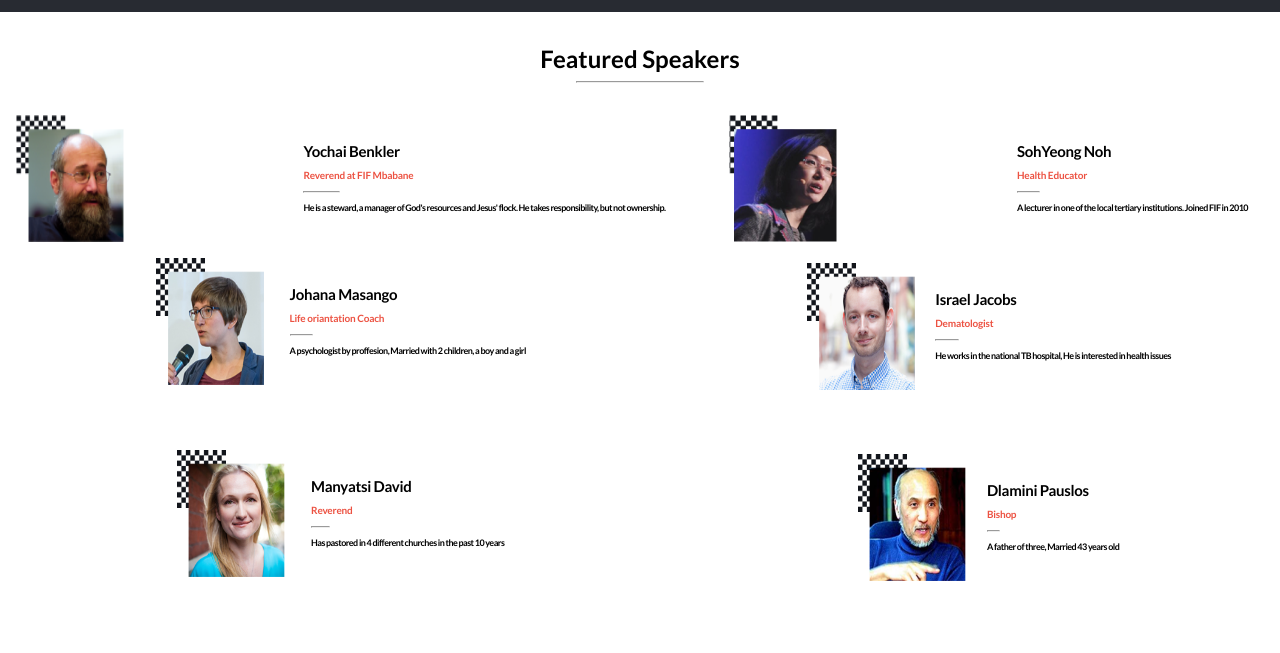
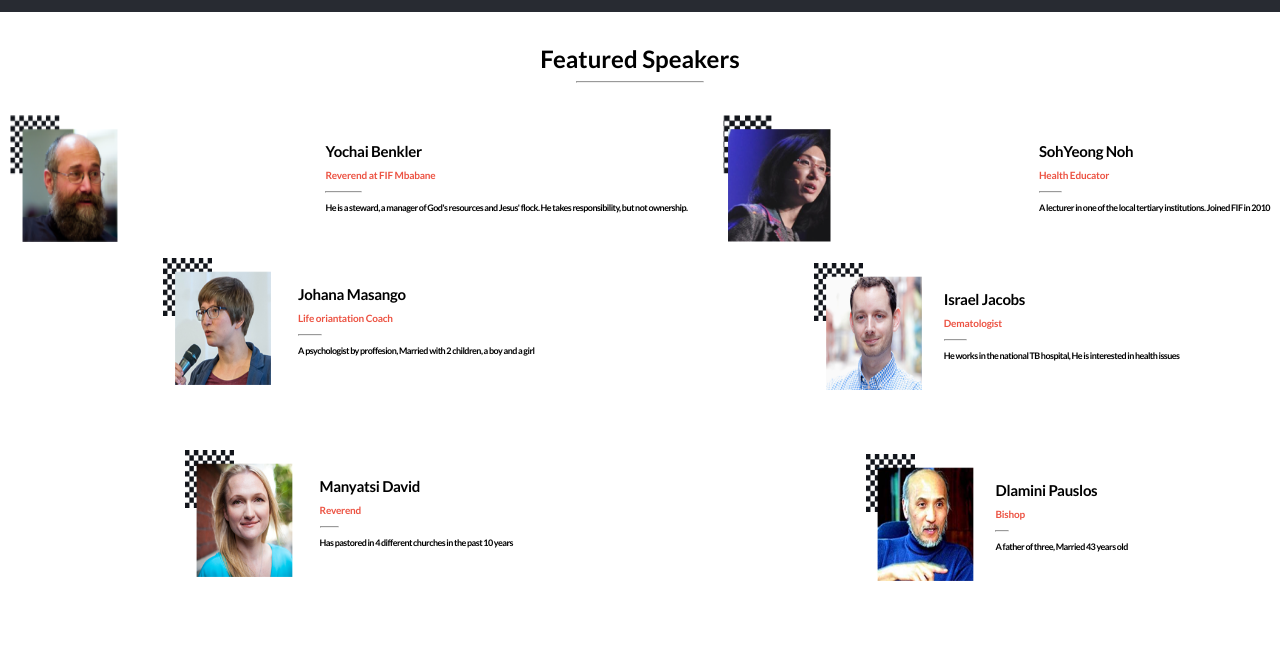
Before and after one commit to ausiemass/first-capstone, a plain HTML site: page index.html in a window 1280 px wide. Shown: the part 1017-1670 px from the top of the page. Drawn offline with Linux system fonts and the light colour scheme; a web font is replaced by a local one.

Commit message:
added more file

```diff
--- a/styles.css
+++ b/styles.css
@@ -337,8 +337,8 @@ text-align: left;
   justify-content: space-between;
   align-items: center;
   gap: 1rem;
-  margin-right: 2rem;
-  margin-left: 1rem;
+  margin-right: 10px;
+  margin-left: 10px;
 }
 
 .speaker img {
```
